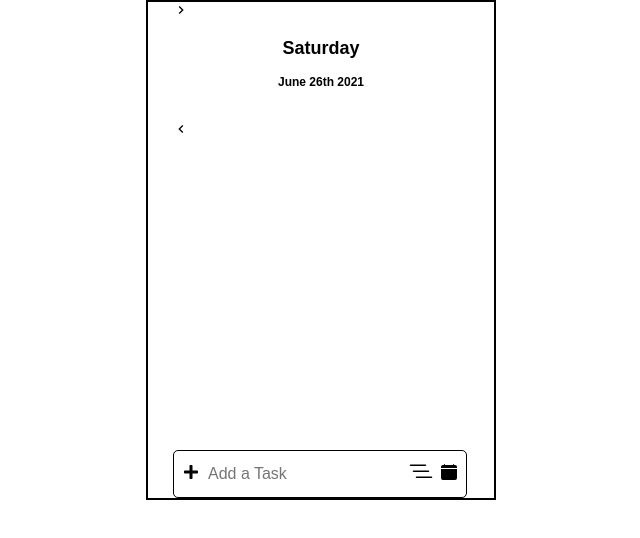
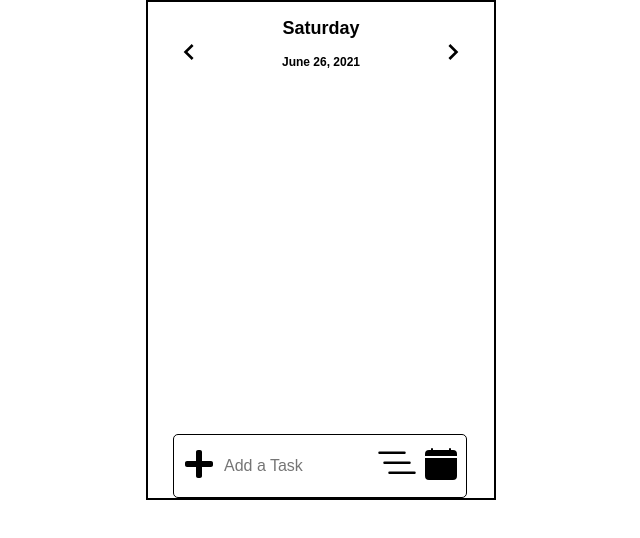
Before and after one commit to QqWwEe123123123/AgendaExtension, a React (Create React App) app: page / in a window 1280 px wide. Shown: the top 538 px of the page, without its empty margins (319-959 px from the left). Built offline with nearby package versions, Linux system fonts and the light colour scheme.

Commit message:
fixed minor bugs

```diff
--- a/src/App.js
+++ b/src/App.js
@@ -6,24 +6,36 @@ import moment from 'moment'
 
 import {React, useState, useEffect} from 'react'
 
-let dateFormat = require("dateformat");
-
 function App() {
 
   const [date,setDate] = useState('');
   const [day,setDay] = useState('');
+  const [dayCount, setDayCount] = useState(0);
 
   useEffect(()=> {
     setDay(moment().format('dddd'));
-    setDate(moment().format('MMMM Do YYYY'));
+    setDate(moment().format('LL'));
   },[])
+
+  useEffect(()=>{
+    setDay(moment().add(dayCount,'days').format('dddd'));
+    setDate(moment().add(dayCount,'days').format('LL'));
+  },[dayCount])
+
+  const handleBack = () => {
+    setDayCount(dayCount-1);
+  }
+
+  const handleFront = () => {
+    setDayCount(dayCount+1);
+  }
 
   return (
     <div>
       <GlobalStyle/>
       <Container>
-        <Datetime day = {day} date ={date} />
-        <DayPanel localItem={moment().format('MMMM Do YYYY')}/>
+        <Datetime day={day} date={date} handleBack={handleBack} handleFront={handleFront}/>
+        <DayPanel localItem={date}/>
       </Container>
     </div>
   );
--- a/src/Components/AddTask/AddTask.jsx
+++ b/src/Components/AddTask/AddTask.jsx
@@ -2,6 +2,9 @@ import { React, useState } from 'react'
 import { TextBox, Container, Icon, DueDateContainer, PopupContainer, TextContainer, Button } from './AddTask.elements'
 import { FaPlus } from 'react-icons/fa'
 import { BsFillCalendarFill, BsListNested } from 'react-icons/bs'
+import moment from 'moment'
+
+let dateFormat = require('dateformat');
 
 const AddDueDate = ({ task, setTask, setPopUp }) => {
   return (
@@ -12,7 +15,7 @@ const AddDueDate = ({ task, setTask, setPopUp }) => {
             type="date"
             placeholder="YYYY-MM-DD"
             onChange={(event) => { setTask(prev => ({ ...prev, dueDate: event.target.value })) }}
-            value={task.dueDate === undefined ? "2021-06-26" : task.dueDate}
+            value={task.dueDate === undefined ? moment().format('L') : task.dueDate}
           />
         </TextContainer>
         <TextContainer>
@@ -20,7 +23,7 @@ const AddDueDate = ({ task, setTask, setPopUp }) => {
             type="time"
             placeholder="HH:MM:SS"
             onChange={(event) => { setTask(prev => ({ ...prev, dueTime: event.target.value })) }}
-            value={task.dueTime === undefined ? "12:32:43" : task.dueTime}
+            value={task.dueTime === undefined ? moment().format('LTS').split(" ")[0] : task.dueTime}
           />
         </TextContainer>
         <Button type="submit" value="Done" onClick={() => setPopUp(0)} />
@@ -51,7 +54,7 @@ const AddTask = ({ setNewTask }) => {
   const handleNewTask = () => {
     let obj = {
       "name": task.name,
-      "dueDate": task.dueDate,
+      "dueDate": dateFormat(task.dueDate, "mmmm dd, yyyy"),
       "dueTime": task.dueTime,
       "priority": task.priority
 
@@ -63,7 +66,7 @@ const AddTask = ({ setNewTask }) => {
   return (
     <Container>
       <Icon onClick={handleNewTask}>
-        <FaPlus />
+        <FaPlus size="2em"/>
       </Icon>
       <TextBox
         type="text"
@@ -73,10 +76,10 @@ const AddTask = ({ setNewTask }) => {
       />
 
       <Icon onClick={() => setPopUp(popUp !== 0 ? 0 : 2)} >
-        <BsListNested size="1.5em"/>
+        <BsListNested size="2.5em"/>
       </Icon>
       <Icon onClick={() => setPopUp(popUp !== 0 ? 0 : 1)}>
-        <BsFillCalendarFill />
+        <BsFillCalendarFill size="2em"/>
       </Icon>
 
       {popUp === 1 ? <AddDueDate task={task} setTask={setTask} setPopUp={setPopUp} /> : <></>}
--- a/src/Components/Datetime/Datetime.elements.jsx
+++ b/src/Components/Datetime/Datetime.elements.jsx
@@ -6,7 +6,7 @@ export const DateContainer = styled.div`
   justify-content: center;
   align-items: center;
   flex-direction: column;
-  margin: 1em;
+  margin: 1em auto;
 `
 
 export const Bigsec = styled.div`
@@ -33,10 +33,10 @@ export const DateText = styled.h2`
 `
 
 export const Container = styled.div`
-  flex-direction: row;
-  justify-content: space-between;
+  display: flex;
 `
 
 export const Icon = styled.div`
+  display: flex;
   align-items: center;
 `
--- a/src/Components/Datetime/Datetime.jsx
+++ b/src/Components/Datetime/Datetime.jsx
@@ -1,12 +1,14 @@
 import React from 'react'
 import { MdKeyboardArrowRight, MdKeyboardArrowLeft } from 'react-icons/md'
 
-import { Container, Titles, DateText, Bigsec, Smallsec, DateContainer,Icon } from './Datetime.elements'
+import { Container, Titles, DateText, Bigsec, Smallsec, DateContainer, Icon } from './Datetime.elements'
 
-const Datetime = ({ day, date }) => {
+const Datetime = ({ day, date, handleBack,handleFront }) => {
   return (
     <Container>
-      <Icon><MdKeyboardArrowRight /></Icon>
+      <Icon >
+        <MdKeyboardArrowLeft onClick={handleBack} size="2em"/>
+      </Icon>
       <DateContainer>
         <Bigsec>
           <Titles>{day}</Titles>
@@ -15,7 +17,9 @@ const Datetime = ({ day, date }) => {
           <DateText>{date}</DateText>
         </Smallsec>
       </DateContainer>
-      <Icon><MdKeyboardArrowLeft /></Icon>
+      <Icon >
+        <MdKeyboardArrowRight onClick={handleFront} size="2em"/>
+      </Icon>
     </Container >
   )
 }
--- a/src/Components/DayPanel/DayPanel.jsx
+++ b/src/Components/DayPanel/DayPanel.jsx
@@ -3,7 +3,7 @@ import { React, useEffect, useState } from 'react'
 import { Tasks } from '../../Components'
 import { AddTask } from '../../Components'
 
-const DayPanel = ({localItem}) => {
+const DayPanel = ({ localItem }) => {
 
   const [toDos, setToDos] = useState([]);
   const [newTask, setNewTask] = useState({});
@@ -11,21 +11,32 @@ const DayPanel = ({localItem}) => {
   useEffect(() => {
     const storedToDoList = JSON.parse(localStorage.getItem(localItem))
 
-    if (storedToDoList) setToDos(storedToDoList)
-  }, [])
+    if (storedToDoList) setToDos(storedToDoList);
+    else setToDos([]);
+  }, [localItem])
 
   useEffect(() => {
     localStorage.setItem(localItem, JSON.stringify(toDos));
   }, [toDos])
 
   useEffect(() => {
-    if (newTask !== {}) setToDos(prev => ([ ...prev, newTask ]))
+    const newDate = newTask.dueDate;
+    console.log(newDate);
+    const storedToDoList = JSON.parse(localStorage.getItem(newDate));
+    let toDoList = [];
+
+    if (storedToDoList) toDoList = toDoList;
+    else toDoList = [];
+
+    toDoList.push(newTask);
+    localStorage.setItem(newDate, JSON.stringify(toDoList));
+
   }, [newTask])
 
   return (
     <div>
       <AddTask setNewTask={setNewTask} />
-      <Tasks toDos={toDos} setToDos={setToDos}/>
+      {toDos !== null ? <Tasks toDos={toDos} setToDos={setToDos} /> : <></>}
     </div>
   )
 }
```
